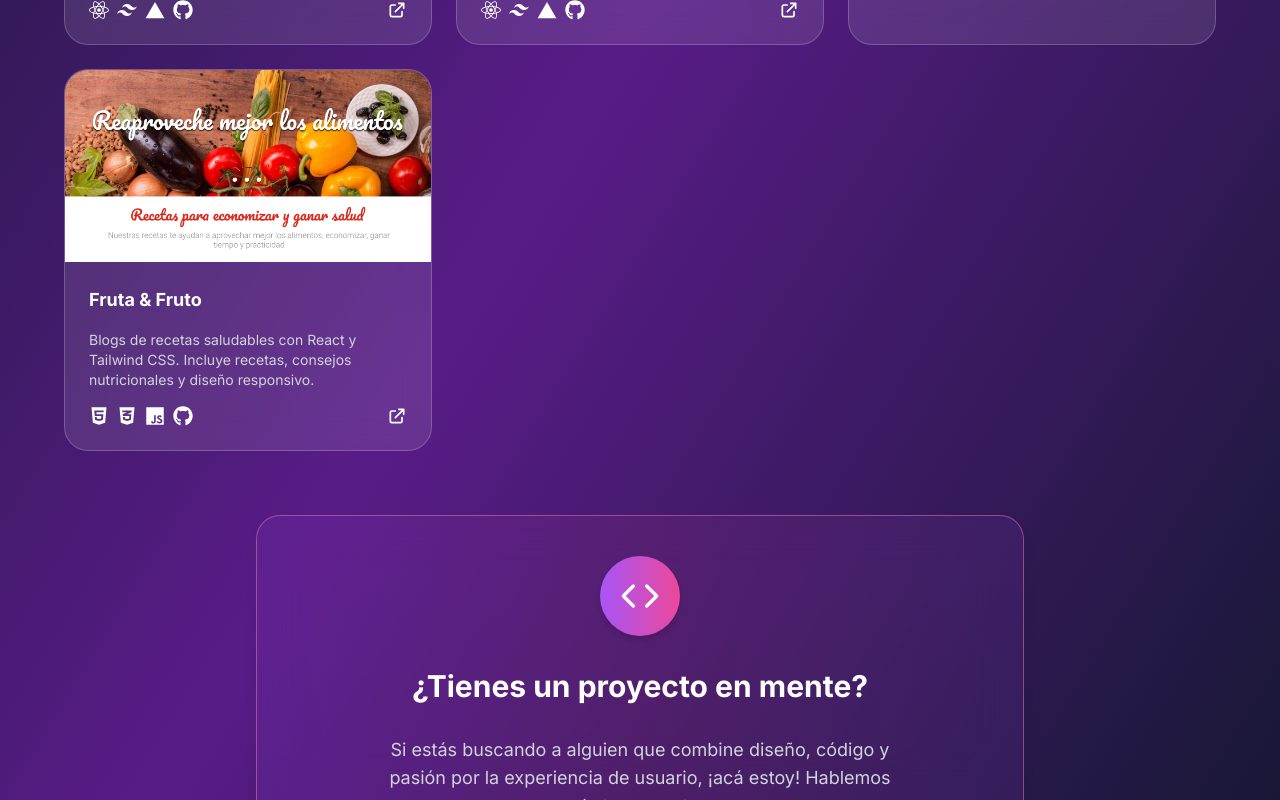
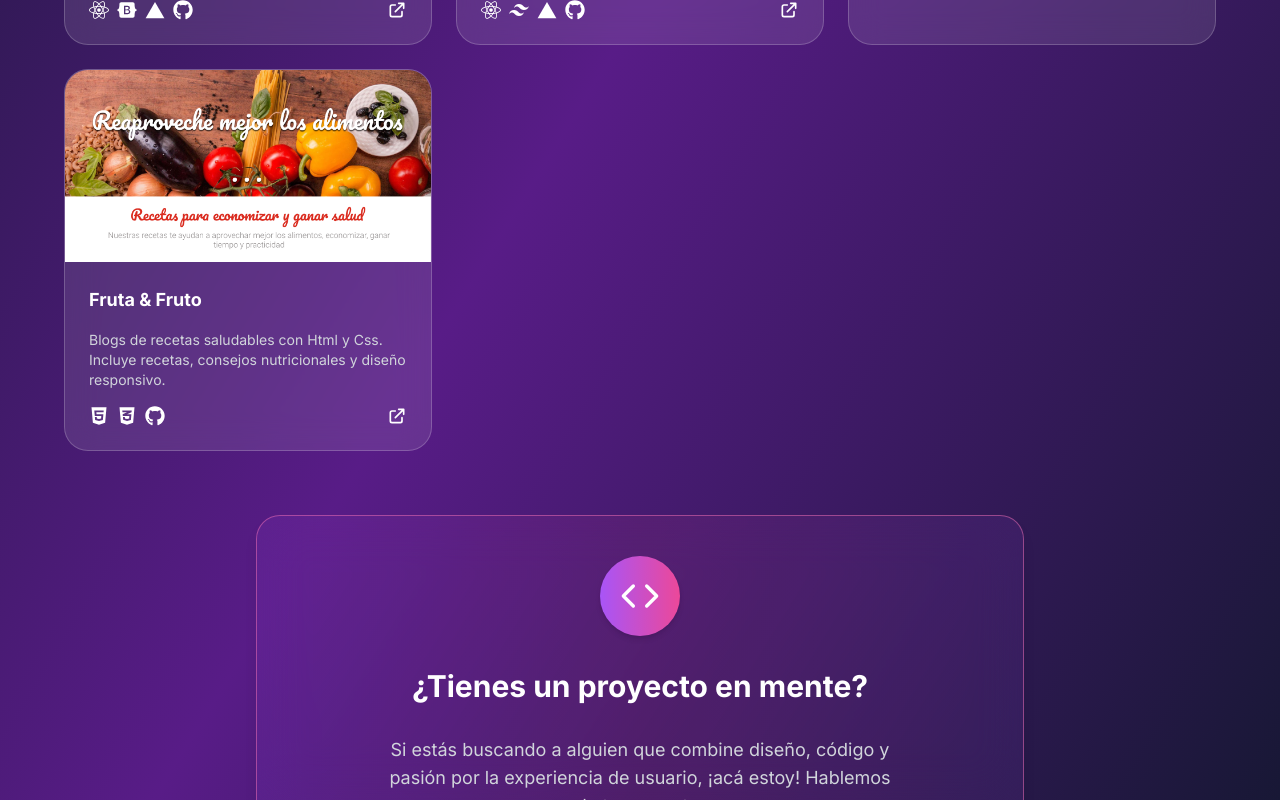
Before and after one commit to Lourdes69/Portfolio, a React (Vite) app: page /proyectos in a window 1280 px wide. Shown: the part 1125-1925 px from the top of the page. Built offline with nearby package versions, Linux system fonts and the light colour scheme.

Commit message:
feature Home

```diff
--- a/src/Components/ProyectoExtra.jsx
+++ b/src/Components/ProyectoExtra.jsx
@@ -4,7 +4,7 @@ import greenImage from '../../public/green.png'
 import fastlabImage from '../../public/fastlab.png'
 import frutoImage from '../../public/frutos.png'
 import { HiOutlineExternalLink } from "react-icons/hi";
-import { FaReact, FaGithub, FaHtml5, FaCss3Alt, FaJs } from "react-icons/fa";
+import { FaReact, FaGithub, FaHtml5, FaCss3Alt, FaBootstrap } from "react-icons/fa";
 import { IoLogoVercel } from "react-icons/io5";
 import { RiTailwindCssFill } from "react-icons/ri";
 
@@ -16,7 +16,7 @@ const ProyectoExtra = () => {
             estado: "Completado",
             imagen: auraImage,
             url: "https://salon-de-belleza-psi.vercel.app",
-            tecnologias: [FaReact, RiTailwindCssFill, IoLogoVercel, FaGithub]
+            tecnologias: [FaReact, FaBootstrap, IoLogoVercel, FaGithub]
         },
         {
             titulo: "GreenIX",
@@ -34,10 +34,10 @@ const ProyectoExtra = () => {
         },
         {
             titulo: "Fruta & Fruto",
-            descripcion: "Blogs de recetas saludables con React y Tailwind CSS. Incluye recetas, consejos nutricionales y diseño responsivo.",
+            descripcion: "Blogs de recetas saludables con Html y Css. Incluye recetas, consejos nutricionales y diseño responsivo.",
             imagen: frutoImage,
-            url: "https://fruta-y-fruto.vercel.app/",
-            tecnologias: [FaHtml5, FaCss3Alt, FaJs, FaGithub]
+            url: "https://lourdes69.github.io/Arquitextura-CSS/",
+            tecnologias: [FaHtml5, FaCss3Alt,  FaGithub]
         }
     ];
 
--- a/src/Pages/Proyectos.jsx
+++ b/src/Pages/Proyectos.jsx
@@ -45,7 +45,7 @@ const Proyectos = () => {
               {/* Botones */}
               <div className="flex gap-4">
 
-                <a href="https://ver-demo.com" target="_blank" rel="noopener noreferrer" className="bg-gradient-to-r from-blue-400 to-purple-500 transition px-8 py-3 rounded-xl text-white font-semibold shadow">
+                <a href="https://huellitasshop.netlify.app" target="_blank" rel="noopener noreferrer" className="bg-gradient-to-r from-blue-400 to-purple-500 transition px-8 py-3 rounded-xl text-white font-semibold shadow">
                   <FaEye size={19} className="inline-block mr-2  " />
                   Ver Demo
                 </a>
--- a/src/Pages/SobreMi.jsx
+++ b/src/Pages/SobreMi.jsx
@@ -31,7 +31,7 @@ const SobreMi = () => {
                   Me gusta dar vida y color a las páginas web, combinando diseño y código para crear experiencias visuales atractivas y funcionales.
                 </p>
                 <p>
-                  Empecé mi camino en la programación hace dos años, y desde entonces no he dejado de aprender. Participé en simulaciones laborales que me permitieron aplicar mis conocimientos en situaciones reales, colaborar en equipo y seguir creciendo profesionalmente.
+                 Desde que inicié en la programación no he dejado de aprender. Participé en simulaciones laborales que me permitieron aplicar mis conocimientos en situaciones reales, colaborar en equipo y seguir desarrollándome profesionalmente.
                 </p>
                 <p>
                   Programar mientras escucho música es uno de mis momentos favoritos: me relaja y me desconecta del mundo exterior. Y cuando no estoy en la compu, disfruto salir a caminar, andar en bici, y sobre todo, ser mamá. Mi hijo es mi mayor inspiración 💙
```
